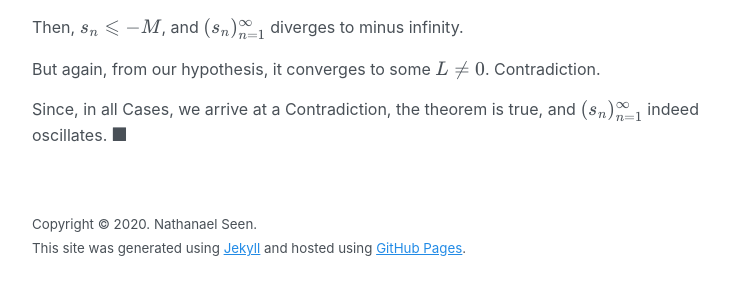
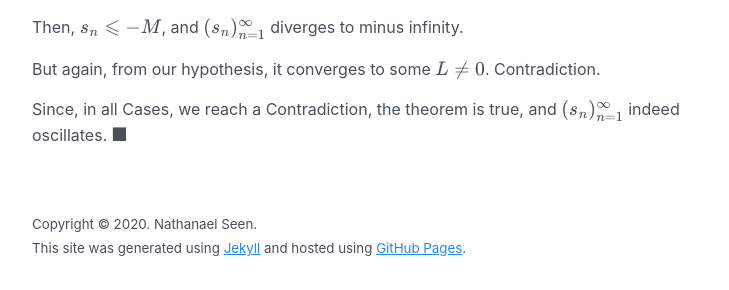
Before and after one commit to nathanaelseen/nathanaelseen.github.io, a Jekyll site: the page built from _pages/richardgoldbergqns00000000010.md, in a window 1280 px wide. Shown: the part 1398-1688 px from the top of the page, without its empty margins (272-1001 px from the left). Built offline with Jekyll 4.4.1, drawn with Linux system fonts in a browser that asks for light colours; formulas are drawn with MathJax 3.

Commit message:
Update page richardgoldbergqns00000000010.md

```diff
--- a/_pages/richardgoldbergqns00000000010.md
+++ b/_pages/richardgoldbergqns00000000010.md
@@ -68,5 +68,5 @@ Then, $$s_n \leqslant -M$$, and $$(s_n)_{n=1}^\infty$$ diverges to minus infinit
 
 But again, from our hypothesis, it converges to some $$L \ne 0$$. Contradiction.
 
-Since, in all Cases, we arrive at a Contradiction, the theorem is true, and
+Since, in all Cases, we reach a Contradiction, the theorem is true, and
 $$(s_n)_{n=1}^\infty$$ indeed oscillates. $$\blacksquare$$
```
